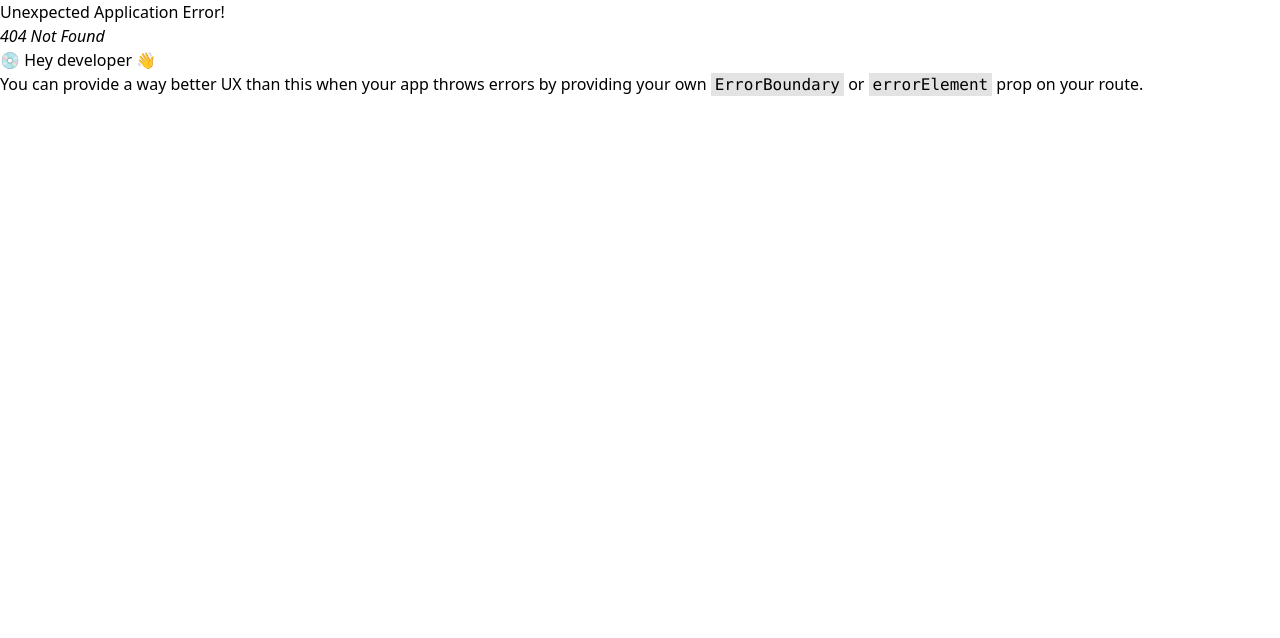
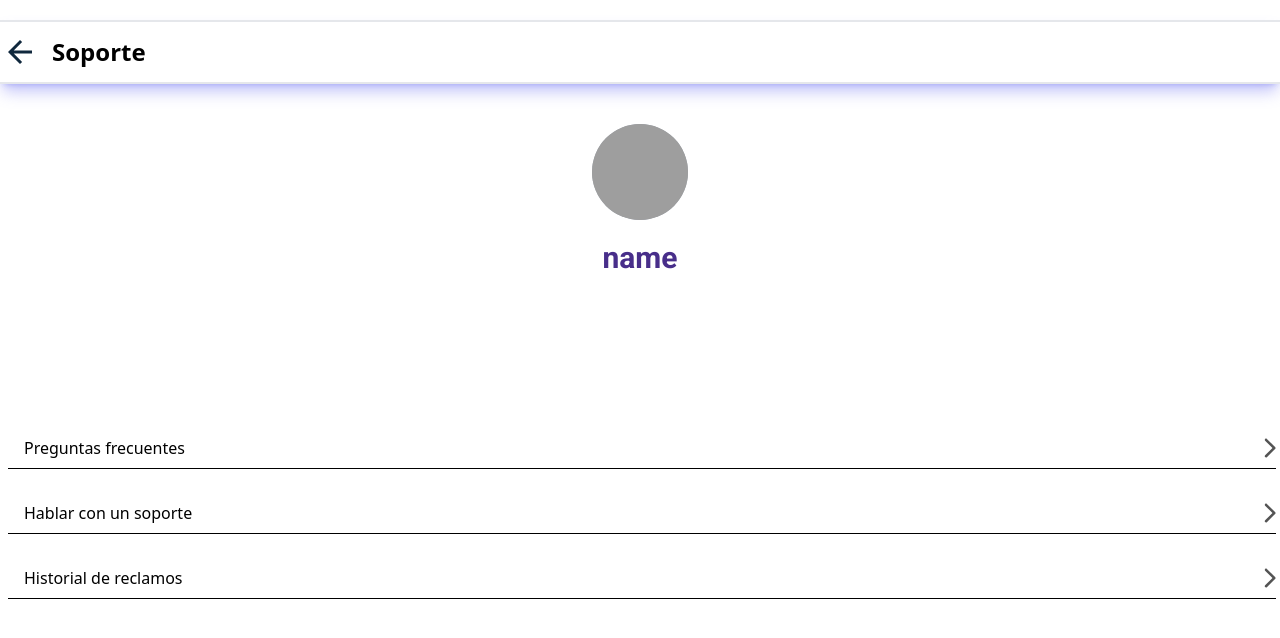
Before and after one commit to No-Country/s8-10-m-node-react, a React (Vite) app in the folder frontend/: page /user/soporte in a window 1280 px wide. Before the commit this address had no page. Shown: the top 638 px of the page. Built offline with nearby package versions, Linux system fonts and the light colour scheme; sample sign-in values are in the browser's storage; grey boxes are pictures that could not be loaded.

Commit message:
panelBack

```diff
--- a/frontend/src/components/BackButton.jsx
+++ b/frontend/src/components/BackButton.jsx
@@ -10,6 +10,6 @@ export const BackButton = () => {
   }
 
   return (
-    <button onClick={goBackPage} className='absolute top-4 left-4 rotate-180'><ArrowRightSVG /> </button>
+    <button onClick={goBackPage} className='top-4  rotate-180'><ArrowRightSVG /> </button>
   )
 }
--- a/frontend/src/components/ConfigurationOptions.jsx
+++ b/frontend/src/components/ConfigurationOptions.jsx
@@ -1,26 +1,43 @@
-import React from 'react';
+import React, { useState } from 'react';
 import ArrowR from '../assets/images/ArrowR.svg';
 import { useNavigate } from 'react-router-dom';
+import { Modal } from './Modal';
+import { useUserContext } from '../context/UserContext'
+
+const ConfigurationOptions = ({ option }) => {
+  const { logout } = useUserContext();
+  const [showPopup, setShowPopup] = useState(false);
+  const navigate = useNavigate();
+
+  const handleClick = () => {
+    if (option.name === 'Datos personales') {
+      console.log('Datos personales');
+    } else if (option.name == 'Terminos y condiciones') {
+
+      setShowPopup(true);
+    } else if (option.name === 'Politica de privacidad') {
+      setShowPopup(true);
+    } else if (option.name === 'Cerrar sesión') {
+      logout();
 
 
-
-const ConfigurationOptions = ({ option }) => {
-
-  const handleClick = () => {
-    const navigate = useNavigate();
-    if(option.name === 'Datos personales') {
-      navigate('profileoptions/personaldata');
-
+    }else if (option.name === 'Soporte') {
+      navigate('/user/soporte');
     }
   };
+const handlePopUp = () => {
+  setShowPopup(false);
+}
 
   return (
     <div className='flex flex-col justify-between w-full pb-5 mb-3 ml-2 pr-3'>
       <div className='flex w-full justify-between'>
-        <div className=  'flex gap-4'>
+        <div className='flex gap-4'>
           <div className={option.color}>{option.icon}</div>
           <div className='flex flex-col'>
-            <div className={option.color} onClick={handleClick} >{option.name}</div>
+            <div className={option.color} onClick={handleClick}>
+              {option.name}
+            </div>
             <span>{option.description}</span>
           </div>
         </div>
@@ -29,6 +46,16 @@ const ConfigurationOptions = ({ option }) => {
         </span>
       </div>
       <hr className='border-black w-full mt-2' />
+      <div onClick={handlePopUp} >
+
+      {showPopup && <Modal children={"loren ipsun texto de relleno aqui ok estamos rellenando"}
+
+      />
+
+
+    }
+    </div>
+
     </div>
   );
 };
--- a/frontend/src/components/NewContact.jsx
+++ b/frontend/src/components/NewContact.jsx
@@ -2,19 +2,43 @@ import PopUp from './PopUp'
 import { Modal } from '../components/Modal'
 import cross from '../assets/images/cross.svg'
 import { useModal } from '../hooks/useModal'
-import { useState } from 'react'
+import { useState, useEffect } from 'react'
 import { useNavigate } from 'react-router-dom'
 import ToTransfer from './ToTransfer'
 import { FaTimes } from 'react-icons/fa'
+const requestOptions = {
+  method: 'GET',
+  redirect: 'follow',
+}
+
 
 const NewContact = () => {
   const [searchOpen, openSearchModal, closeSearchModal] = useModal()
   const [error, setError] = useState(false)
   const [confirm, setConfirm] = useState(false)
+  const [user, setUser] = useState({})
+  useEffect(() => {
+    fetch('https://pagaya.onrender.com/api/user', requestOptions)
+      .then((res) => res.json())
+      .then((data) => setUser(data))
+
+      .catch((error) => console.log('error', error))
+
+  }, [])
+
+  const { response } = user
+  console.log(response[0].fullName)
+
+
+
+
+
+
 
   const validateForm = (e) => {
     e.preventDefault()
-    if (e.target.alias.value.trim() === '') {
+    if (e.target.alias.value.trim() === ''    ) {
+
       setError(true)
     } else {
       openSearchModal()
--- a/frontend/src/components/OptionContainer.jsx
+++ b/frontend/src/components/OptionContainer.jsx
@@ -35,19 +35,19 @@ const OptionContainer = () => {
     },
     {
         id: 5,
-        name: 'Terminos y condiciones ',
+        name: 'Terminos y condiciones',
         icon: "X",
         color: "text-black-500"
     },
     {
         id: 6,
-        name: 'Politica de privacidad ',
+        name: 'Politica de privacidad',
         icon: "X",
         color: 'text-black-500'
     },
     {
-        id: 5,
-        name: 'Cerrar sesión ',
+        id: 7,
+        name: 'Cerrar sesión',
         icon: "X",
         color: 'text-red-500'
     },
--- /dev/null
+++ b/frontend/src/components/PanelBack.jsx
@@ -0,0 +1,17 @@
+import React from 'react'
+import { BackButton } from './BackButton'
+
+const PanelBack = ({name}) => {
+  return (
+    <div className="mt-5 pl-2 h-16 w-full bg-white border-t-2 border-b-2 flex gap-5 items-center shadow-lg shadow-indigo-500/40 ">
+         <BackButton/>
+            <h1 className="text-2xl font-bold">{name}</h1>
+
+
+
+        </div>
+
+  )
+}
+
+export default PanelBack
--- a/frontend/src/components/PersonalData.jsx
+++ b/frontend/src/components/Soporte.jsx
@@ -2,51 +2,37 @@ import React from 'react'
 import { useState } from 'react'
 import ConfigurationOptions from './ConfigurationOptions'
 import { ProfileImage } from './ProfileImage'
+import { BackButton } from './BackButton'
+import PanelBack from './PanelBack'
 
 
-const PersonalData = () => {
+const Soporte = () => {
     const [optionData, setOptionData] = useState([{
         id: 1,
-        name: 'MI CBU',
-        description: '1234567891234567891234',
-        icon: null,
+        name: 'Preguntas frecuentes',
+        icon:'',
         color: 'text-black-500'
 
 
     },
     {
         id: 2,
-        name: 'ALIAS',
-        description: 'MARTIN LEIVA',
-        icon:null,
+        name: 'Hablar con un soporte',
+        icon:'',
         color: 'text-black-500'
     },
     {
         id: 3,
-        name: 'CUIT',
-        description: '20-12345678-5',
-        icon: null,
+        name: 'Historial de reclamos',
+        icon: '',
         color: 'text-black-500'
-    },
-    {
-        id: 4,
-        name: 'NUMERO DE CUENTA',
-        description: '1234567891234567891234',
-        icon: null,
-        color: 'text-black-500'
-    },
-    {
-        id: 5,
-        name: 'TODOS LOS DATOS BANCARIOS',
-        description: 'Datos bancarios',
-        icon: null,
-        color: null
     },
 
 ])
 
   return (
     <div className='w-full '>
+       <PanelBack name="Soporte" />
         <div className='mb-20 pb-20 mt-10'>
 
         <ProfileImage name={"name"}/>
@@ -61,4 +47,4 @@ const PersonalData = () => {
   )
 }
 
-export default PersonalData
+export default Soporte
--- a/frontend/src/pages/ProfileOptions.jsx
+++ b/frontend/src/pages/ProfileOptions.jsx
@@ -2,12 +2,16 @@ import React from 'react'
 import { ProfileImage } from '../components/ProfileImage'
 
 import OptionContainer from '../components/OptionContainer'
-import PersonalData from '../components/PersonalData'
+
+import PanelBack from '../components/PanelBack'
+
 
 export const ProfileOptions = () => {
   // Contenido del componente Profile
   return (
     <div className="flex flex-col items-center sm:flex-row sm:justify-center w-full h-auto gap-10 ">
+      <PanelBack name="Perfil" />
+
       <div className="pt-16 pb-20">
         <ProfileImage name="Carlos Leiva" />
       </div>
--- a/frontend/src/router.jsx
+++ b/frontend/src/router.jsx
@@ -13,6 +13,7 @@ import NewContact from './components/NewContact'
 import ToTransfer from './components/ToTransfer'
 import { ProfileOptions } from './pages/ProfileOptions'
 import { UserLayout, loader as userLoader } from './pages/Layout'
+import Soporte from './components/Soporte'
 
 export const router = createBrowserRouter([
   {
@@ -83,6 +84,10 @@ export const router = createBrowserRouter([
         path: 'options',
         element: <ProfileOptions/>,
       },
+      {
+        path: 'soporte',
+        element: <Soporte/>,
+      }
     ],
   },
 ])
```
